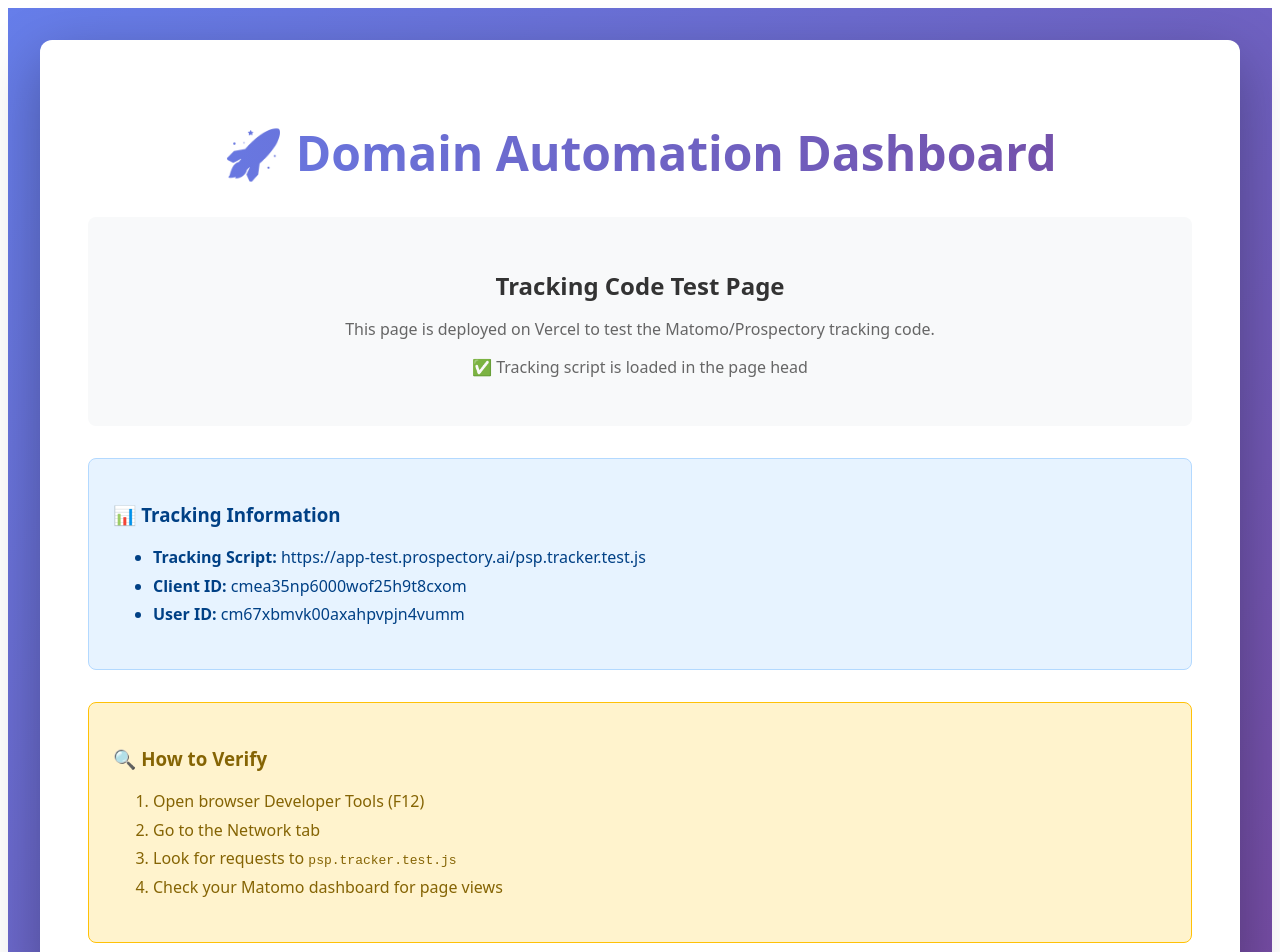
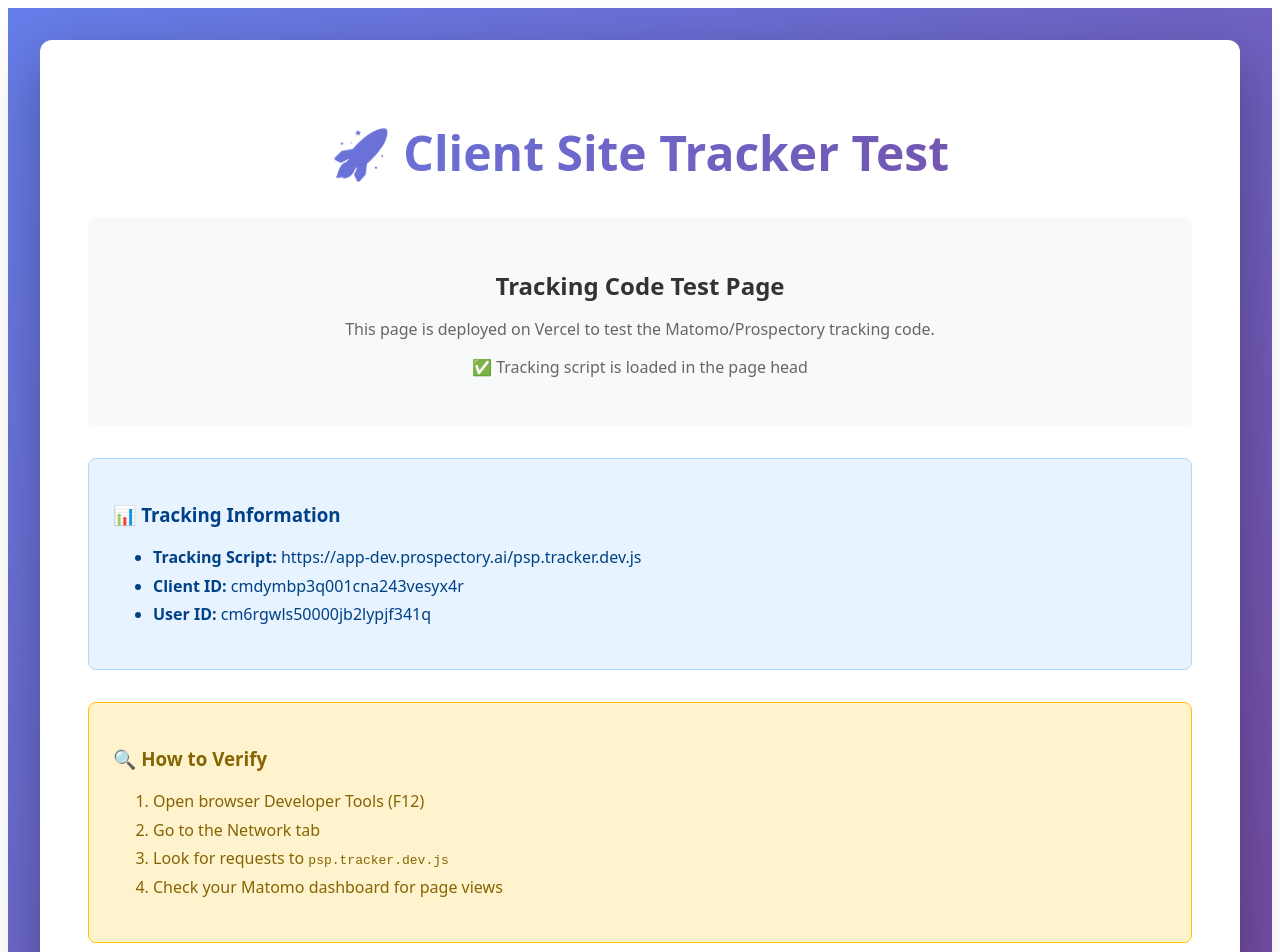
Before and after one commit to azbytez/vercel-PSP-testenv, a Next.js app: page / in a window 1280 px wide. Shown: the top 952 px of the page. Built offline with nearby package versions, Linux system fonts and the light colour scheme.

Commit message:
Update page title, heading, and tracking info to match new tracking code

```diff
--- a/pages/index.tsx
+++ b/pages/index.tsx
@@ -7,7 +7,7 @@ export default function Home() {
   return (
     <>
       <Head>
-        <title>Domain Automation Dashboard</title>
+        <title>Client Site Tracker Test</title>
       </Head>
 
       <div style={{
@@ -33,7 +33,7 @@ export default function Home() {
             WebkitTextFillColor: 'transparent',
             marginBottom: '2rem'
           }}>
-            🚀 Domain Automation Dashboard
+            🚀 Client Site Tracker Test
           </h1>
 
           <div style={{
@@ -64,9 +64,9 @@ export default function Home() {
               📊 Tracking Information
             </h3>
             <ul style={{ color: '#004085', lineHeight: '1.8' }}>
-              <li><strong>Tracking Script:</strong> https://app-test.prospectory.ai/psp.tracker.test.js</li>
-              <li><strong>Client ID:</strong> cmea35np6000wof25h9t8cxom</li>
-              <li><strong>User ID:</strong> cm67xbmvk00axahpvpjn4vumm</li>
+              <li><strong>Tracking Script:</strong> https://app-dev.prospectory.ai/psp.tracker.dev.js</li>
+              <li><strong>Client ID:</strong> cmdymbp3q001cna243vesyx4r</li>
+              <li><strong>User ID:</strong> cm6rgwls50000jb2lypjf341q</li>
             </ul>
           </div>
 
@@ -83,7 +83,7 @@ export default function Home() {
             <ol style={{ color: '#856404', lineHeight: '1.8' }}>
               <li>Open browser Developer Tools (F12)</li>
               <li>Go to the Network tab</li>
-              <li>Look for requests to <code>psp.tracker.test.js</code></li>
+              <li>Look for requests to <code>psp.tracker.dev.js</code></li>
               <li>Check your Matomo dashboard for page views</li>
             </ol>
           </div>
```
